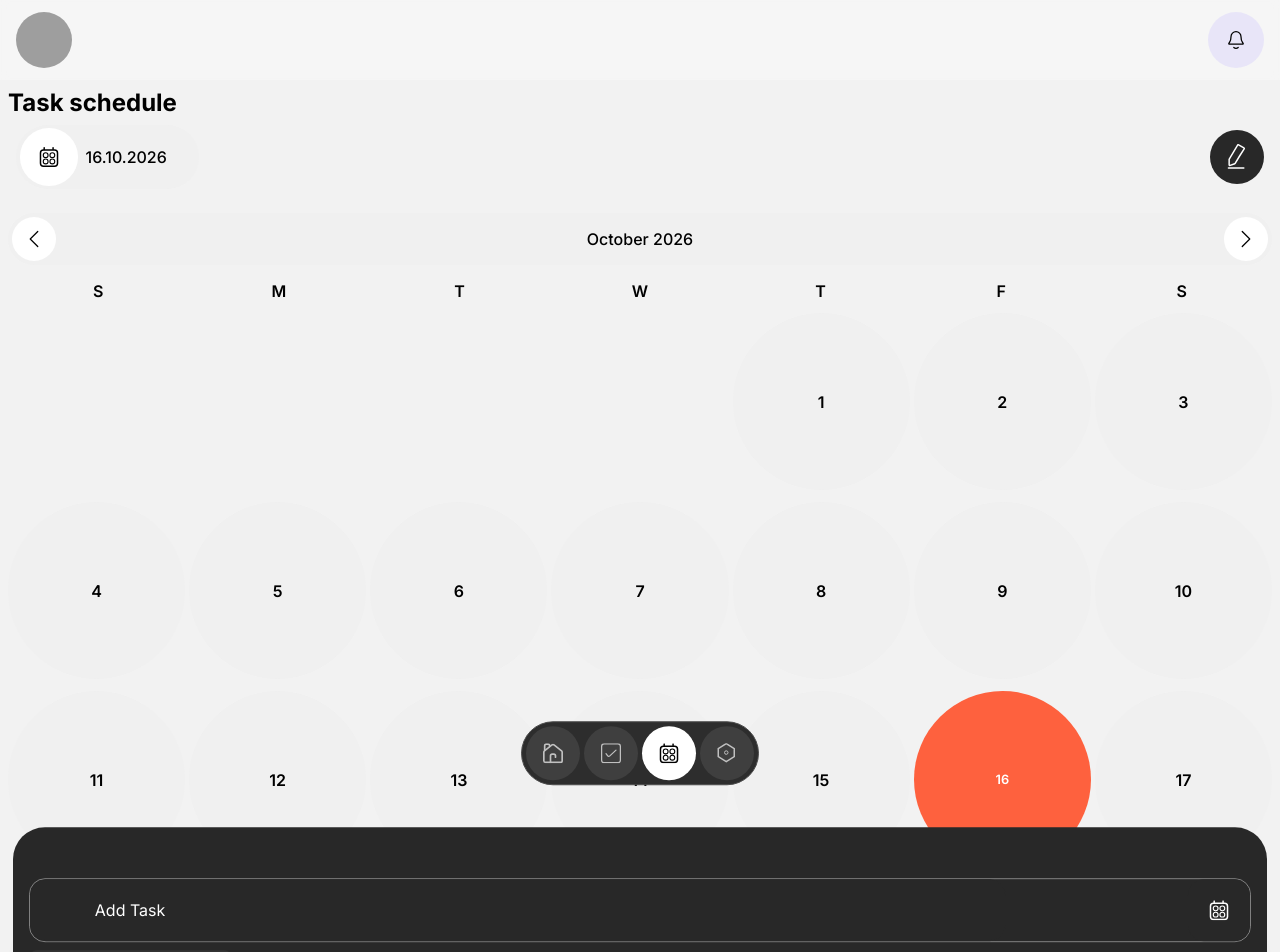
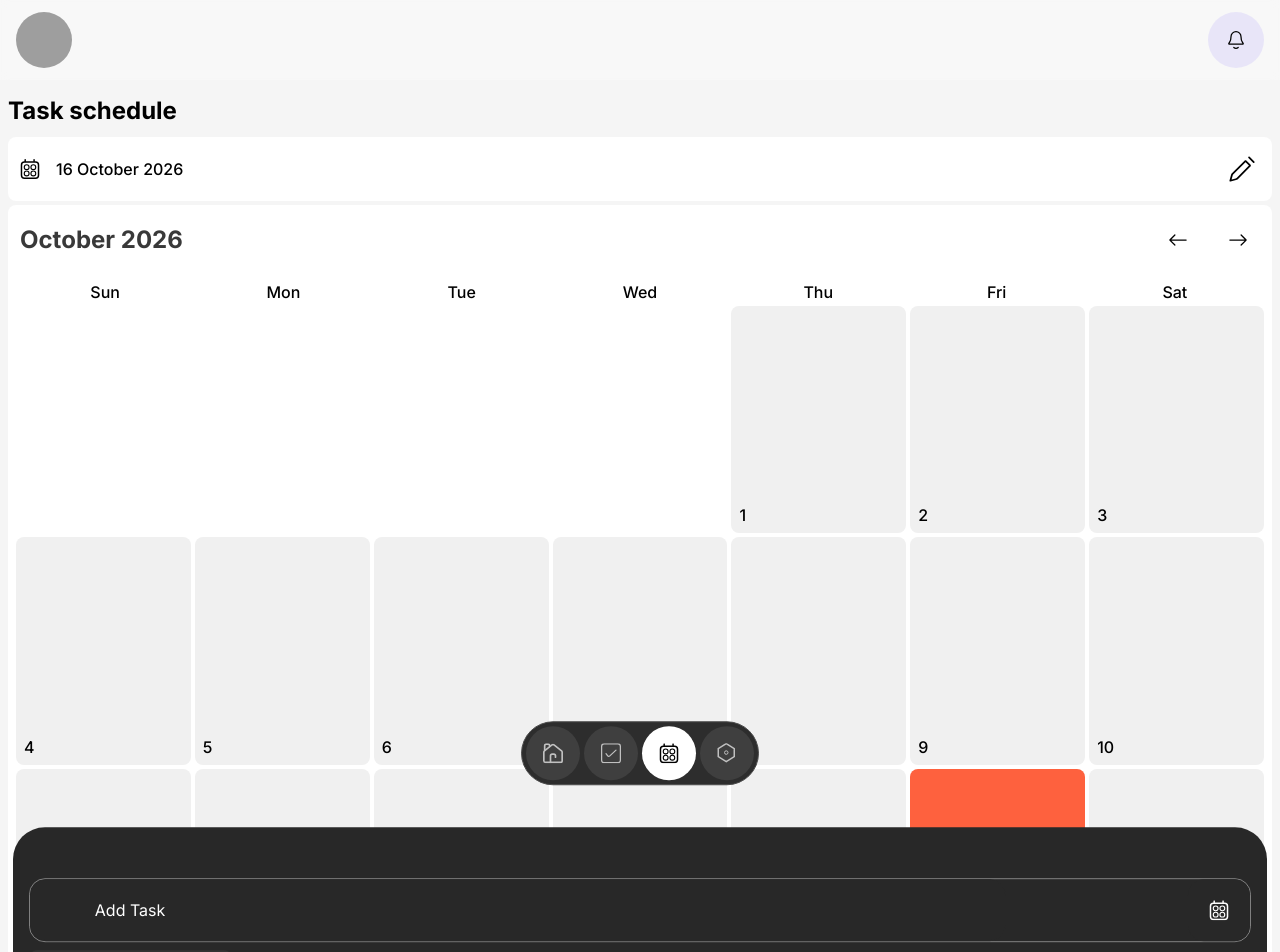
Before and after one commit to Ritiks26/tasky, a React (Vite) app: page /calendar in a window 1280 px wide. Shown: the top 952 px of the page. Built offline with nearby package versions, Linux system fonts and the light colour scheme; no server answers; sample sign-in values are in the browser's storage; grey boxes are pictures that could not be loaded; a web font is replaced by a local one.

Commit message:
change: change calendar UI

```diff
--- a/src/components/Calendar.css
+++ b/src/components/Calendar.css
@@ -1,31 +1,38 @@
 .calendar-section {
   width: 100%;
-  margin-top: 1rem;
+  padding: 0.5rem;
+  border-radius: 0.5rem;
+
+  background-color: var(--clr-main);
 }
 
 .current-heading-date {
   display: flex;
   justify-content: space-between;
   align-items: center;
-  background-color: var(--clr-primary);
   padding: 0.25rem;
   border-radius: 4rem;
 
   .current-month-year {
-    font-weight: 500;
+    font-weight: 600;
+    color: #393939;
   }
+
+  .change-month {
+    display: flex;
+    align-items: center;
+    gap: 1rem;
 
     .prev-month,
     .next-month {
       height: 100%;
       aspect-ratio: 1 / 1;
       padding: 0.75rem;
-    border-radius: 50%;
-    background-color: var(--clr-main);
 
       display: flex;
       align-items: center;
       justify-content: center;
+    }
   }
 }
 
@@ -37,7 +44,7 @@
   margin-top: 1rem;
 
   p {
-    font-weight: 600;
+    font-weight: 500;
   }
 }
 
@@ -46,20 +53,24 @@
   display: grid;
   grid-template-columns: repeat(7, minmax(0, 1fr));
   gap: 0.25rem;
-  margin-top: 0.5rem;
+  margin-top: 0.25rem;
 
   .dates-new {
     width: 100%;
-    aspect-ratio: 1 / 1;
+    aspect-ratio: 1 / 1.3;
     background-color: var(--clr-primary);
-    border-radius: 50%;
-    margin: 0.25rem 0;
+    border-radius: 0.5rem;
+    display: flex;
+    align-items: end;
+    justify-content: start;
+    padding: 0.5rem;
+    font-weight: 500;
 
-    display: flex;
-    align-items: center;
-    justify-content: center;
-
-    font-weight: 600;
+    p {
+      position: relative;
+      z-index: 1;
+      color: var(--clr-light-dark);
+    }
   }
 
   .dates-new.empty {
@@ -75,17 +86,7 @@
 
 .dates-new.active {
   position: relative;
+  z-index: 1;
+  background-color: var(--clr-light-dark);
   color: #fff;
-  border-radius: 50%;
-  background-color: #00000084;
-  font-size: 0.8rem;
-
-  &::before {
-    content: "";
-    position: absolute;
-    inset: 0.5rem;
-    background: #000;
-    border-radius: inherit;
-    z-index: -1;
 }
-}
--- a/src/components/Calendar.jsx
+++ b/src/components/Calendar.jsx
@@ -40,23 +40,24 @@ export function Calendar({ activeDate, setActiveDate }) {
   return (
     <div className="calendar-section">
       <div className="current-heading-date">
+        <div className="current-month-year">
+          <h1>{format(currentMonth, "MMMM yyyy")}</h1>
+        </div>
+
+        <div className="change-month">
           <div className="prev-month" onClick={handlePreviousMonth}>
             <svg
               xmlns="http://www.w3.org/2000/svg"
               width="20"
               height="20"
               fill="currentColor"
-            className="bi bi-chevron-left"
               viewBox="0 0 16 16"
             >
               <path
                 fillRule="evenodd"
-              d="M11.354 1.646a.5.5 0 0 1 0 .708L5.707 8l5.647 5.646a.5.5 0 0 1-.708.708l-6-6a.5.5 0 0 1 0-.708l6-6a.5.5 0 0 1 .708 0"
+                d="M15 8a.5.5 0 0 0-.5-.5H2.707l3.147-3.146a.5.5 0 1 0-.708-.708l-4 4a.5.5 0 0 0 0 .708l4 4a.5.5 0 0 0 .708-.708L2.707 8.5H14.5A.5.5 0 0 0 15 8"
               />
             </svg>
-        </div>
-        <div className="current-month-year">
-          <p>{format(currentMonth, "MMMM yyyy")}</p>
           </div>
           <div className="next-month" onClick={handleNextMonth}>
             <svg
@@ -64,25 +65,25 @@ export function Calendar({ activeDate, setActiveDate }) {
               width="20"
               height="20"
               fill="currentColor"
-            className="bi bi-chevron-right"
               viewBox="0 0 16 16"
             >
               <path
                 fillRule="evenodd"
-              d="M4.646 1.646a.5.5 0 0 1 .708 0l6 6a.5.5 0 0 1 0 .708l-6 6a.5.5 0 0 1-.708-.708L10.293 8 4.646 2.354a.5.5 0 0 1 0-.708"
+                d="M1 8a.5.5 0 0 1 .5-.5h11.793l-3.147-3.146a.5.5 0 0 1 .708-.708l4 4a.5.5 0 0 1 0 .708l-4 4a.5.5 0 0 1-.708-.708L13.293 8.5H1.5A.5.5 0 0 1 1 8"
               />
             </svg>
           </div>
         </div>
+      </div>
 
       <div className="weekdays-new">
-        <p>S</p>
-        <p>M</p>
-        <p>T</p>
-        <p>W</p>
-        <p>T</p>
-        <p>F</p>
-        <p>S</p>
+        <p>Sun</p>
+        <p>Mon</p>
+        <p>Tue</p>
+        <p>Wed</p>
+        <p>Thu</p>
+        <p>Fri</p>
+        <p>Sat</p>
       </div>
 
       <div className="calendar-dates-new">
--- a/src/components/QuickView.css
+++ b/src/components/QuickView.css
@@ -16,8 +16,8 @@
 }
 
 .quick-view-filter {
-  height: 90%;
-  aspect-ratio: 0.75 / 1;
+  height: 100%;
+  aspect-ratio: 1 / 1;
   border-radius: 2rem;
   background-color: var(--clr-main);
 
--- a/src/components/QuickView.jsx
+++ b/src/components/QuickView.jsx
@@ -11,38 +11,13 @@ export function QuickView({
     <div className="quick-view">
       <div className="quick-view-filter">
         <svg
-          width="18"
-          height="18"
-          viewBox="0 0 20 22"
-          fill="none"
           xmlns="http://www.w3.org/2000/svg"
+          width="25"
+          height="25"
+          fill="currentColor"
+          viewBox="0 0 16 16"
         >
-          <circle
-            cx="5"
-            cy="5"
-            r="4"
-            fill="#fff"
-            stroke="black"
-            strokeWidth="2"
-          />
-          <path
-            d="M5 10V21"
-            stroke="black"
-            strokeWidth="2"
-            strokeLinecap="round"
-          />
-          <path
-            d="M15 13C17.2091 13 19 14.7909 19 17C19 19.2091 17.2091 21 15 21C12.7909 21 11 19.2091 11 17C11 14.7909 12.7909 13 15 13Z"
-            fill="#fff"
-            stroke="black"
-            strokeWidth="2"
-          />
-          <path
-            d="M15 1V7V12"
-            stroke="black"
-            strokeWidth="2"
-            strokeLinecap="round"
-          />
+          <path d="M6 10.5a.5.5 0 0 1 .5-.5h3a.5.5 0 0 1 0 1h-3a.5.5 0 0 1-.5-.5m-2-3a.5.5 0 0 1 .5-.5h7a.5.5 0 0 1 0 1h-7a.5.5 0 0 1-.5-.5m-2-3a.5.5 0 0 1 .5-.5h11a.5.5 0 0 1 0 1h-11a.5.5 0 0 1-.5-.5" />
         </svg>
       </div>
 
--- a/src/components/TaskCard.css
+++ b/src/components/TaskCard.css
@@ -12,6 +12,14 @@
   justify-content: space-between;
   gap: 1rem;
   background-color: var(--clr-main);
+}
+
+.day-tasks-card {
+  p {
+    font-weight: 500;
+    color: #555555;
+    margin-bottom: 1rem;
+  }
 }
 
 .task-status-priority-container {
--- a/src/index.css
+++ b/src/index.css
@@ -9,7 +9,7 @@
 }
 
 :root {
-  --font-main: "satoshi", "inter";
+  --font-main: "PP Neue Montreal", "satoshi", "inter";
   --font-secondary: "barlow condensed";
   --font-general: "general sans";
 
@@ -31,5 +31,5 @@
 }
 
 body {
-  background-color: var(--body-bg);
+  background-color: whitesmoke;
 }
--- a/src/pages/calendar/CalendarDates.css
+++ b/src/pages/calendar/CalendarDates.css
@@ -5,13 +5,17 @@
   margin-top: 5rem;
   h1 {
     font-size: 1.5rem;
+    padding: 0.5rem 0;
   }
 }
 
 .upper-calendar {
+  margin: 0.25rem 0;
   padding: 0.5rem;
-  height: calc(8vh + 1rem);
+  height: calc(6vh + 1rem);
   width: 100%;
+  border-radius: 0.5rem;
+  background-color: var(--clr-main);
 
   display: flex;
   justify-content: space-between;
@@ -19,11 +23,9 @@
 
   .check-calendar {
     height: 100%;
-    background-color: var(--clr-primary);
     border-radius: 6rem;
     padding: 0 0.25rem;
-    padding-right: 2rem;
-    gap: 0.5rem;
+    gap: 1rem;
 
     display: flex;
     align-items: center;
@@ -35,11 +37,7 @@
       display: flex;
       align-items: center;
       justify-content: center;
-      background-color: var(--clr-main);
-      border-radius: 50%;
-
-      height: 90%;
-      aspect-ratio: 1 / 1;
+      height: 100%;
     }
 
     .calendar-open-icon {
@@ -51,13 +49,11 @@
   }
 
   .add-task-btn {
-    height: 85%;
+    height: 90%;
     aspect-ratio: 1 / 1;
-    border-radius: 50%;
-    background-color: var(--clr-light-dark);
-
     display: flex;
     align-items: center;
     justify-content: center;
+    border-radius: 50%;
   }
 }
--- a/src/pages/calendar/CalendarDates.jsx
+++ b/src/pages/calendar/CalendarDates.jsx
@@ -59,25 +59,26 @@ export function CalendarDates({ fetchTodo, todos }) {
                 />
               </svg>
             </div>
-            {format(currentDate, "dd.MM.yyyy")}
+            {format(currentDate, "d MMMM yyyy")}
           </div>
           <div
             className="add-task-btn"
             onClick={() => setIsAddTaskOpen(!isAddTaskOpen)}
           >
             <svg
-              width="25"
-              height="25"
-              viewBox="0 0 12 17"
+              width="65%"
+              height="65%"
+              viewBox="0 0 24 24"
               fill="none"
               xmlns="http://www.w3.org/2000/svg"
             >
               <path
-                d="M1.07125 10.2095L6.75118 0.74291C6.88992 0.51168 7.18703 0.432121 7.42275 0.563079L11.036 2.57047C11.2877 2.71026 11.3696 3.03313 11.2151 3.27598L8 8.32822L5.08979 13.1786C5.03165 13.2755 4.9424 13.3498 4.8366 13.3895L1.67556 14.5749C1.34869 14.6975 1 14.4558 1 14.1067V10.4667C1 10.3761 1.02463 10.2872 1.07125 10.2095Z"
-                stroke="white"
+                d="M18 2L22 6M2 22L3.2764 17.3199C3.35968 17.0145 3.40131 16.8619 3.46523 16.7195C3.52199 16.5931 3.59172 16.4729 3.67332 16.3609C3.76521 16.2348 3.87711 16.1229 4.1009 15.8991L14.4343 5.56569C14.6323 5.36768 14.7313 5.26867 14.8455 5.23158C14.9459 5.19895 15.0541 5.19895 15.1545 5.23158C15.2687 5.26867 15.3677 5.36768 15.5657 5.56569L18.4343 8.43431C18.6323 8.63232 18.7313 8.73133 18.7684 8.84549C18.8011 8.94591 18.8011 9.05409 18.7684 9.15451C18.7313 9.26867 18.6323 9.36768 18.4343 9.56569L8.1009 19.8991C7.87711 20.1229 7.76521 20.2348 7.63908 20.3267C7.52709 20.4083 7.40692 20.478 7.28052 20.5348C7.13815 20.5987 6.98548 20.6403 6.68014 20.7236L2 22Z"
+                stroke="currentColor"
+                strokeWidth="1.5"
                 strokeLinecap="round"
+                strokeLinejoin="round"
               />
-              <path d="M0.5 16.3282H11" stroke="white" strokeLinecap="round" />
             </svg>
           </div>
         </div>
@@ -107,11 +108,17 @@ export function CalendarDates({ fetchTodo, todos }) {
         />
 
         <div className="day-tasks-card">
-          <h1>{format(activeDate, "dd MMM")}</h1>
+          <p>Task schedule for {format(activeDate, "dd MMM")}</p>
 
           {dayTodos.length === 0 && (
-            <p style={{ color: "#959595", marginTop: "1rem" }}>
-              No schedule task for this day!
+            <p
+              style={{
+                color: "#959595",
+                marginTop: "4rem",
+                marginInline: "auto",
+              }}
+            >
+              No task schedule!
             </p>
           )}
 
--- a/src/pages/home/Home.css
+++ b/src/pages/home/Home.css
@@ -2,7 +2,7 @@
   height: 100dvh;
   width: 100%;
   padding: 0.5rem;
-  margin-top: 4.5rem;
+  margin-top: 5.5rem;
 
   font-family: var(--font-main);
   h1 {
```
Lines whose indentation alone changed are shown as unchanged.
